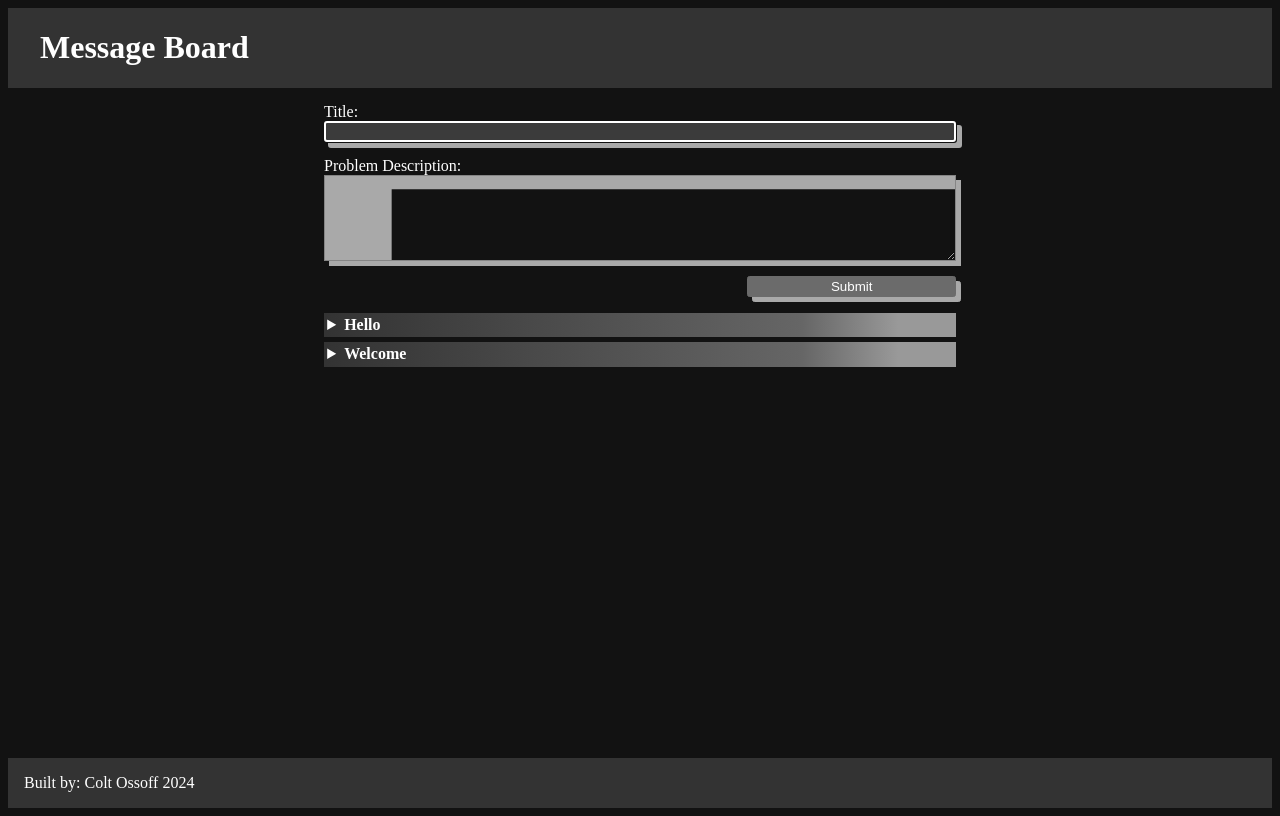
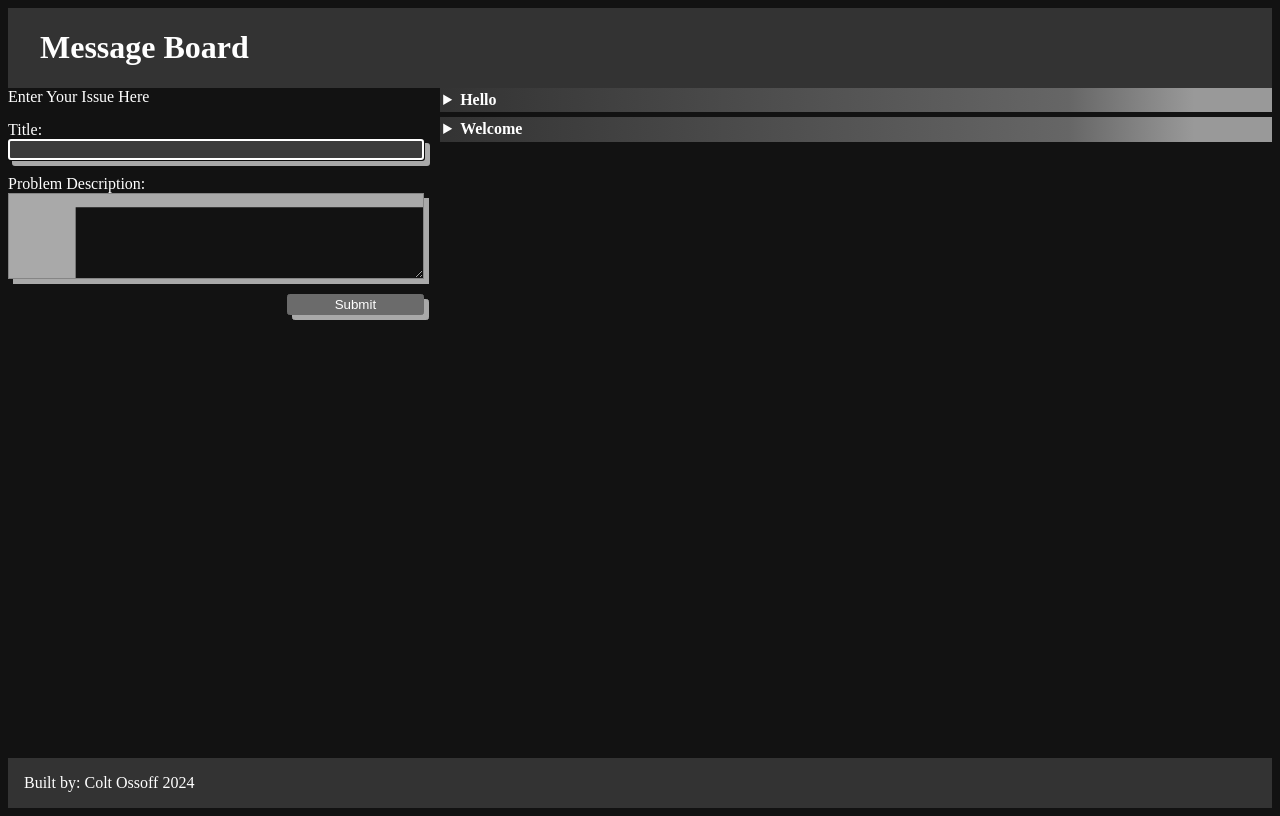
Before and after one commit to coltossoff/AngularSignalsDemo, an Angular app: page / in a window 1280 px wide. Built offline with nearby package versions, Linux system fonts and the light colour scheme.

Commit message:
adding ng-content

```diff
--- a/src/app/app.component.html
+++ b/src/app/app.component.html
@@ -1,11 +1,13 @@
 <div class="container">
-        <div class="column"></div>
+        <!-- <div class="column"></div> -->
         <div class="column">
-                <app-entry-form></app-entry-form>
-                <div class="list">
-                        <app-entry-item *ngFor="let e of service.entries()" [title]="e.title"
-                                [descr]="e.descr"></app-entry-item>
-                </div>
+                <div><app-entry-form>Enter Your Issue Here</app-entry-form></div>
         </div>
-        <div class="column"></div>
+        <!-- <div class="column"></div>
+        <div class="column"></div> -->
+        <div class="list">
+                <app-entry-item *ngFor="let e of service.entries()" [title]="e.title"
+                        [descr]="e.descr"></app-entry-item>
+        </div>
+        <!-- <div class="column"></div> -->
 </div>
--- a/src/app/components/form/entry-form/entry-form.component.html
+++ b/src/app/components/form/entry-form/entry-form.component.html
@@ -1,3 +1,4 @@
+<ng-content></ng-content>
 <form (submit)="add()" [formGroup]="newEntry">
     <label for="title">Title:</label>
     <input type="text" formControlName="title" name="title" autofocus id="title">
--- a/src/styles.css
+++ b/src/styles.css
@@ -6,7 +6,7 @@ html {
 body {
     display: grid;
     grid-template-rows: auto 1fr auto;
-    min-height: 100vh;
+    height: 100vh;
     overflow: hidden;
 }
 
@@ -22,17 +22,27 @@ footer {
 
 .container {
     display: grid;
-    grid-template-columns: 1fr 2fr 1fr;
-    grid-template-rows: auto, 1fr;
-    /* row-gap: 20px; */
+    grid-template-columns: 1fr 2fr;
+    /* grid-template-rows: auto 1fr; */
+    gap: 1em;
     position: relative;
+    height: 100%;
+}
+
+.column {
+    position: relative;
+    height: 100%;
 }
 
 .list {
-    margin-top: 1em;
-    overflow: scroll;
+    /* margin-top: 1em; */
+    height: 100%;
+    display: fixed;
+    overflow-y: scroll;
+    overflow-x: hidden;
 }
-summary {
+
+details summary {
     font-weight: bolder;
     width: 100%;
     background: linear-gradient(to right, #333, #666 75%, #999 90%);
```
